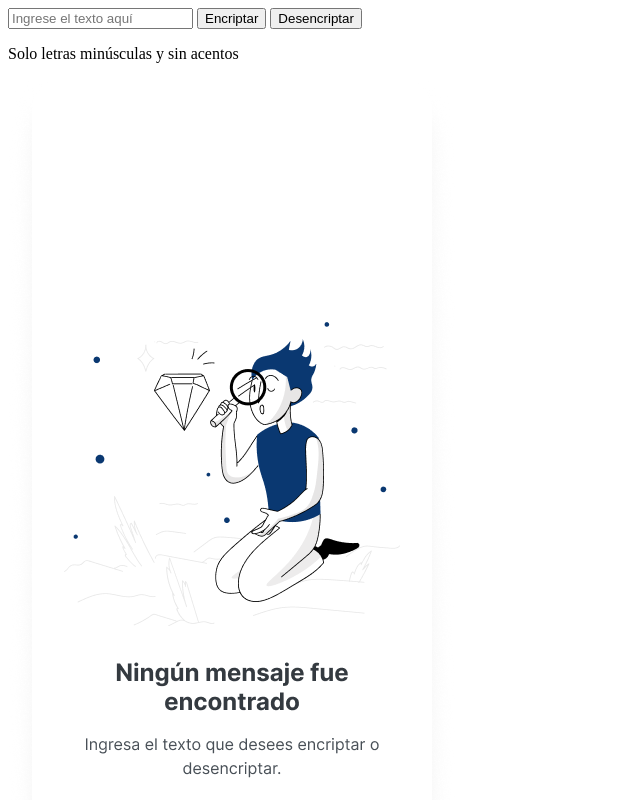
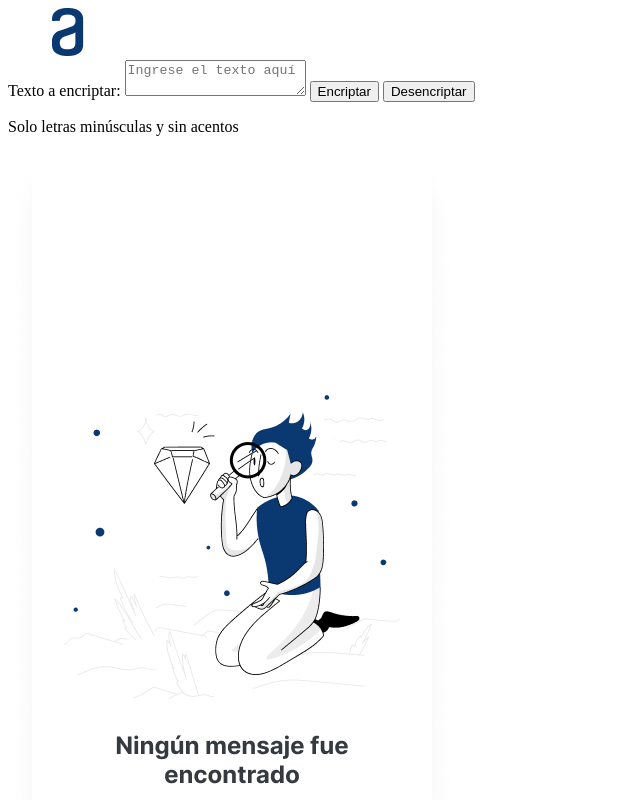
Before and after one commit to JuanfeMonroyJ/EncriptadorDeTexto, a plain HTML site: page index.html in a window 1280 px wide. Shown: the top 800 px of the page, without its empty margins (0-640 px from the left). Drawn offline with Linux system fonts and the light colour scheme.

Commit message:
terminando estructura basica

```diff
--- a/index.html
+++ b/index.html
@@ -9,28 +9,54 @@
 </head>
 
 <body>
-    <header></header>
+
+
+    <header>
+        <img src="./assets/Logo.png" alt="Logo de la empresa">
+    </header>
+
+
     <main>
+
         <section>
-            <label>
-                <input type="text" placeholder="Ingrese el texto aquí">
+
+            <label for="textoAEncriptar">
+                Texto a encriptar:
             </label>
+            <textarea placeholder="Ingrese el texto aquí" id="textoAEncriptar"></textarea>
 
-            <button>
+            <button id="botonEncriptar" type="button">
                 Encriptar
             </button>
 
-            <button>
+            <button id="botonDesencriptar" type="button">
                 Desencriptar
             </button>
+
             <p>Solo letras minúsculas y sin acentos</p>
+
         </section>
+
         <section>
-            <img src="./assets/Group 8.png" alt="Hombre arrodillado con lupa y mensaje de 'Ningún mensaje fue encontrado'">
-            <button>Copiar</button>
+
+            <img src="./assets/Group 8.png"
+                alt="Hombre arrodillado con lupa y mensaje de 'Ningún mensaje fue encontrado'">
+
+            <button id="botonCopiar" type="button">
+                Copiar
+            </button>
+
         </section>
+
     </main>
-    <footer><p>Desarrollado por Juan Felipe Monroy Jimenez</p></footer>
+
+
+    <footer>
+
+        <p>Desarrollado por Juan Felipe Monroy Jimenez</p>
+
+    </footer>
+
 </body>
 
 </html>
```
Also changed, not shown: assets/Logo.png (added).
